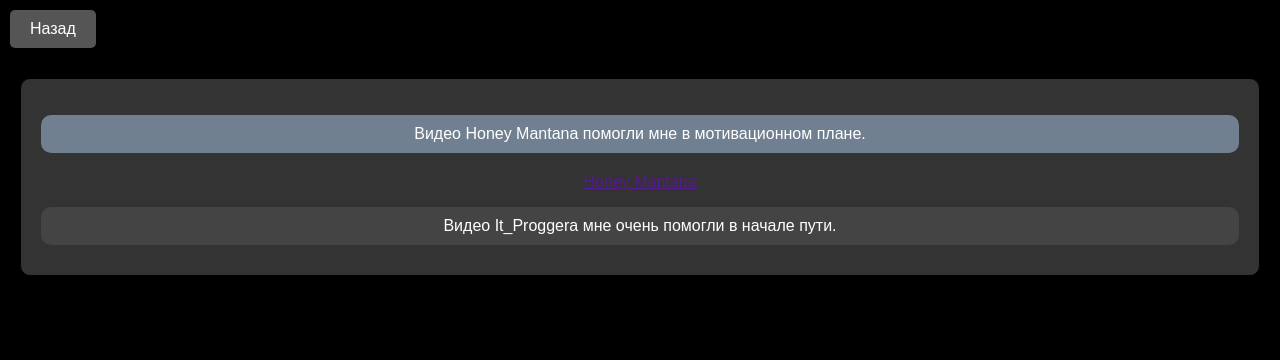
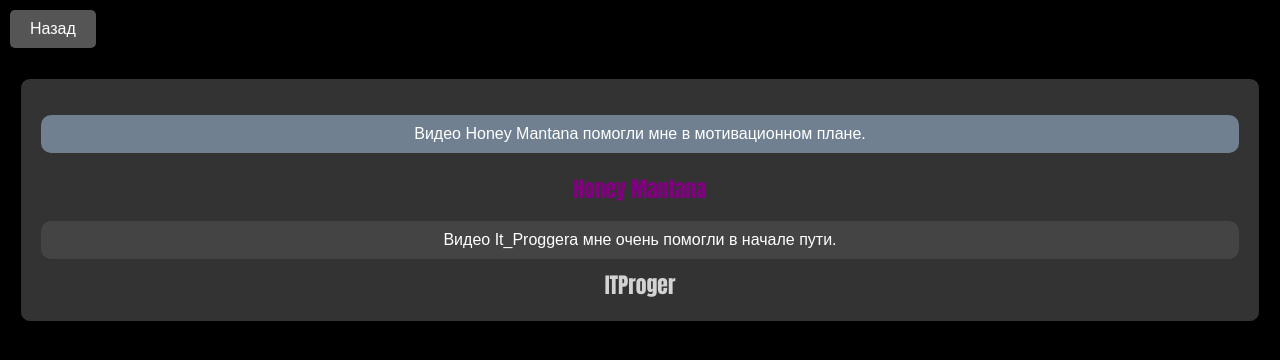
Before and after one commit to CupRusk/My_page, a plain HTML site: page Video_study.html in a window 1280 px wide. Drawn offline with Linux system fonts and the light colour scheme.

Commit message:
Update Video_study.html

```diff
--- a/Video_study.html
+++ b/Video_study.html
@@ -54,6 +54,18 @@
       background-color: #444;
       margin-bottom: 10px;
     }
+    .ItProg {
+      color: lightgray;
+      text-decoration: purple;
+      font-family: Impact;
+      font-size: 135%;
+    }
+    .HoneY_MOntana {
+      color: purple;
+      text-decoration: purple;
+      font-family: Impact;
+      font-size: 135%;
+    }
   </style>
 </head>
 <body>
@@ -65,8 +77,9 @@
 <!-- Секция с видео -->
 <div class="Center_video">
   <p class="Honey_mantana">Видео Honey Mantana помогли мне в мотивационном плане.</p>
-  <a href="">Honey Mantana </a>
+  <a class="HoneY_MOntana" href="https://www.youtube.com/@honeymontana">Honey Mantana </a>
   <p class="Video_ITProg">Видео It_Proggera мне очень помогли в начале пути.</p>
+  <a class="ItProg" href="https://www.youtube.com/@itproger">ITProger</a>
 </div>
 </body>
 </html>
```
